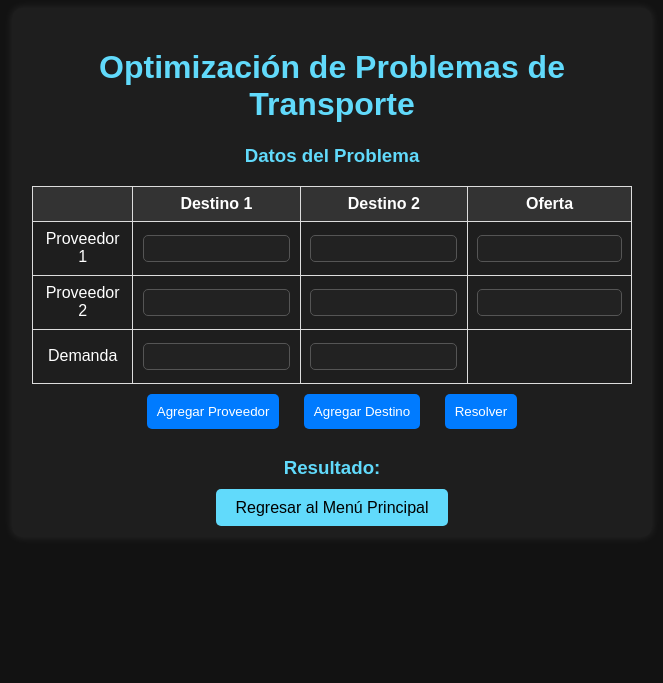
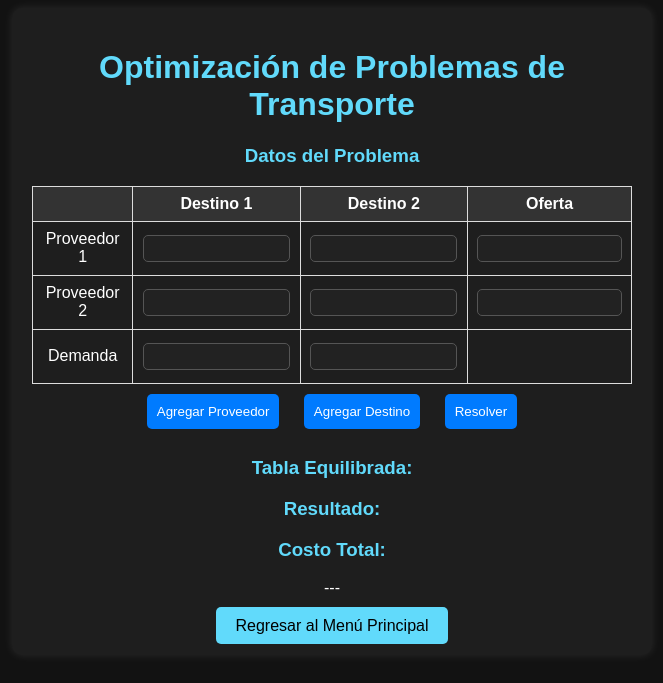
Before and after one commit to alwxav98/SistemaOptimizacion, a Flask app: page /transporte_solver_web/ in a window 1280 px wide. Shown: the top 683 px of the page, without its empty margins (308-971 px from the left). Run offline with Flask 3, Linux system fonts and the light colour scheme; parts of the project's set-up code (start-up, migrations or seed data) failed here and were passed over.

Commit message:
Update inicio.html

```diff
--- a/transporte_solver_web/templates/inicio.html
+++ b/transporte_solver_web/templates/inicio.html
@@ -4,7 +4,6 @@
     <meta charset="UTF-8">
     <meta name="viewport" content="width=device-width, initial-scale=1.0">
     <title>Solver de Transporte</title>
-    <!-- Enlace a la hoja de estilos CSS de la aplicación -->
     <link rel="stylesheet" href="{{ url_for('transporte_solver_web.static', filename='style.css') }}">
 </head>
 <body>
@@ -44,14 +43,22 @@
         </table>
 
         <div class="button-group">
-            <!-- Botones para agregar proveedores, destinos y resolver el problema -->
             <button onclick="agregarFila()">Agregar Proveedor</button>
             <button onclick="agregarColumna()">Agregar Destino</button>
             <button class="solve-btn" onclick="resolverProblema()">Resolver</button>
         </div>
 
+        <div id="mensaje-equilibrio"></div>
+
+        <h3>Tabla Equilibrada:</h3>
+        <div id="tabla-equilibrada"></div>  <!-- ✅ Aquí se mostrará la tabla del problema equilibrado -->
         <h3>Resultado:</h3>
+
         <div id="resultado"></div>
+
+        <h3>Costo Total:</h3>
+        <p id="costo-total">---</p>
+
 
         <!-- Botón para regresar al Menú Principal -->
         <div class="menu-button">
@@ -60,10 +67,9 @@
     </div>
 
     <script>
-        let proveedores = 2; // Número inicial de proveedores
-        let destinos = 2; // Número inicial de destinos
+        let proveedores = 2;
+        let destinos = 2;
 
-        // Función para agregar una nueva fila (Proveedor) a la tabla
         function agregarFila() {
             let tabla = document.getElementById("tabla-datos");
             let tbody = tabla.getElementsByTagName("tbody")[0];
@@ -73,10 +79,9 @@
                 row.insertCell(j + 1).innerHTML = '<input type="number">';
             }
             row.insertCell(destinos + 1).innerHTML = '<input type="number">';
-            proveedores++; // Incrementa el contador de proveedores
+            proveedores++;
         }
 
-        // Función para agregar una nueva columna (Destino) a la tabla
         function agregarColumna() {
             let tabla = document.getElementById("tabla-datos");
             let headerRow = document.getElementById("header-row");
@@ -94,17 +99,15 @@
             let rowDemanda = tbody.rows[proveedores];
             let demandaCell = rowDemanda.insertCell(destinos + 1);
             demandaCell.innerHTML = '<input type="number">';
-            destinos++; // Incrementa el contador de destinos
+            destinos++;
         }
 
-        // Función para resolver el problema de transporte
         async function resolverProblema() {
             let costos = [];
             let oferta = [];
             let demanda = [];
             let tabla = document.getElementById("tabla-datos");
 
-            // Extraer los datos de costos y oferta
             for (let i = 0; i < proveedores; i++) {
                 let row = tabla.rows[i + 1];
                 let filaCostos = [];
@@ -115,13 +118,11 @@
                 oferta.push(parseInt(row.cells[destinos + 1].children[0].value) || 0);
             }
 
-            // Extraer los datos de demanda
             let rowDemanda = tabla.rows[proveedores + 1];
             for (let j = 1; j <= destinos; j++) {
                 demanda.push(parseInt(rowDemanda.cells[j].children[0].value) || 0);
             }
 
-            // Enviar los datos al backend para resolver el problema
             let response = await fetch('/transporte_solver_web/solve', {
                 method: 'POST',
                 headers: { 'Content-Type': 'application/json' },
@@ -129,14 +130,93 @@
             });
 
             let resultado = await response.json();
+            let resultadoDiv = document.getElementById("resultado");
+            let mensajeDiv = document.getElementById("mensaje-equilibrio");
+            let equilibradaDiv = document.getElementById("tabla-equilibrada");
+
+            console.log("🔹 RESPUESTA DEL SERVIDOR:", resultado); // ✅ Verificar datos en consola
+
+            resultadoDiv.innerHTML = "";
+            mensajeDiv.innerHTML = "";
+            equilibradaDiv.innerHTML = "";  // ✅ Limpiar la tabla equilibrada
+
             if (resultado.status === "success") {
+                // ✅ Mostrar mensaje de equilibrio
+                let mensaje = document.createElement("p");
+                mensaje.innerText = resultado.mensaje;
+                mensaje.style.fontWeight = "bold";
+                mensaje.style.fontSize = "18px";
+                mensaje.style.padding = "10px";
+                mensaje.style.borderRadius = "5px";
+                mensaje.style.textAlign = "center";
+
+                if (!resultado.equilibrado) {
+                    mensaje.style.color = "white";
+                    mensaje.style.backgroundColor = "red";
+                    mostrarTablaEquilibrada(resultado.tabla_equilibrada); // ✅ Solo se muestra si el problema fue equilibrado
+                } else {
+                    mensaje.style.color = "black";
+                    mensaje.style.backgroundColor = "lightgreen";
+                }
+
+                mensajeDiv.appendChild(mensaje);
+
+                // ✅ Mostrar la tabla de resultados
                 mostrarTablaResultados(resultado.solucion);
             } else {
-                document.getElementById("resultado").innerText = "Error: " + resultado.message;
+                resultadoDiv.innerHTML = `<p style="color: red; font-weight: bold;">Error: ${resultado.message}</p>`;
             }
+
+            // ✅ Mostrar el costo total en la interfaz
+            document.getElementById("costo-total").innerText = `Costo Total: ${resultado.costo_total}`;
         }
 
-        // Función para mostrar los resultados en una tabla
+
+        function mostrarTablaEquilibrada(data) {
+            let equilibradaDiv = document.getElementById("tabla-equilibrada");
+            equilibradaDiv.innerHTML = "<h4>Problema Equilibrado:</h4>";
+
+            let table = document.createElement("table");
+            table.border = "1";
+
+            // **Encabezado de la tabla**
+            let headerRow = table.insertRow();
+            headerRow.insertCell().innerText = "Proveedor/Destino";
+            for (let j = 0; j < data.demanda.length; j++) {
+                let th = document.createElement("th");
+                th.innerText = `Destino ${j + 1}`;
+                headerRow.appendChild(th);
+            }
+            let thOferta = document.createElement("th");
+            thOferta.innerText = "Oferta";
+            headerRow.appendChild(thOferta);
+
+            // **Filas de proveedores con sus costos y oferta**
+            for (let i = 0; i < data.oferta.length; i++) {
+                let row = table.insertRow();
+                row.insertCell().innerText = `Proveedor ${i + 1}`;
+                for (let j = 0; j < data.demanda.length; j++) {
+                    let cell = row.insertCell();
+                    cell.innerText = data.costos[i][j];  // ✅ Muestra los costos correctamente
+                }
+                let ofertaCell = row.insertCell();
+                ofertaCell.innerText = data.oferta[i];  // ✅ Muestra la oferta correctamente
+            }
+
+            // **Fila de demanda**
+            let demandaRow = table.insertRow();
+            demandaRow.insertCell().innerText = "Demanda";
+            for (let j = 0; j < data.demanda.length; j++) {
+                let cell = demandaRow.insertCell();
+                cell.innerText = data.demanda[j];  // ✅ Muestra la demanda correctamente
+            }
+
+            equilibradaDiv.appendChild(table);
+        }
+
+
+
+
         function mostrarTablaResultados(data) {
             let resultadoDiv = document.getElementById("resultado");
             resultadoDiv.innerHTML = "";
@@ -144,7 +224,6 @@
             let table = document.createElement("table");
             table.border = "1";
 
-            // Crear la fila de encabezado con los nombres de los proveedores
             let headerRow = table.insertRow();
             headerRow.insertCell().innerText = "Destinos";
             Object.keys(data).forEach(proveedor => {
@@ -153,7 +232,6 @@
                 headerRow.appendChild(th);
             });
 
-            // Llenar la tabla con los valores asignados
             let destinos = Object.keys(data[Object.keys(data)[0]]);
             destinos.forEach(destino => {
                 let row = table.insertRow();
```
